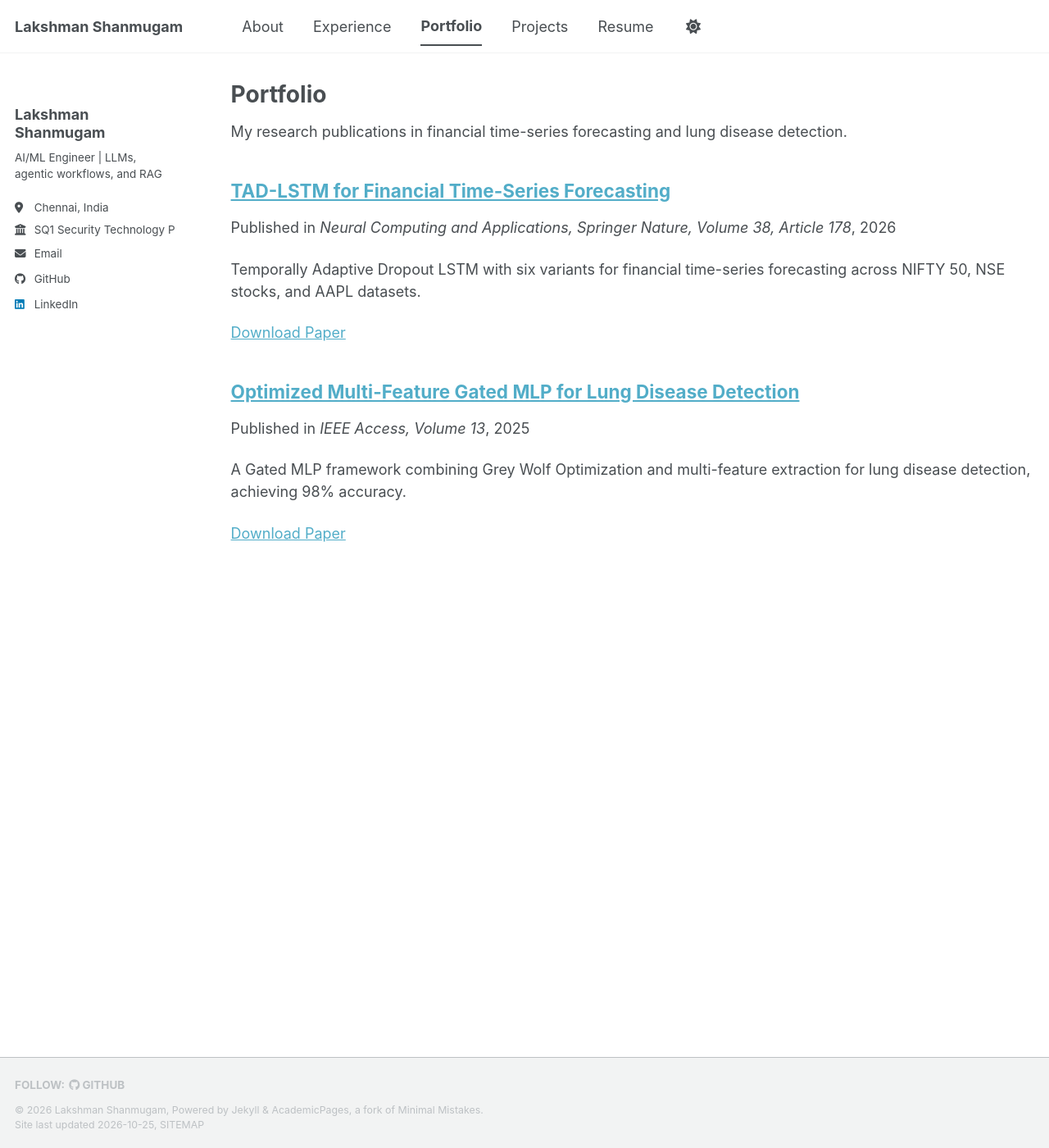
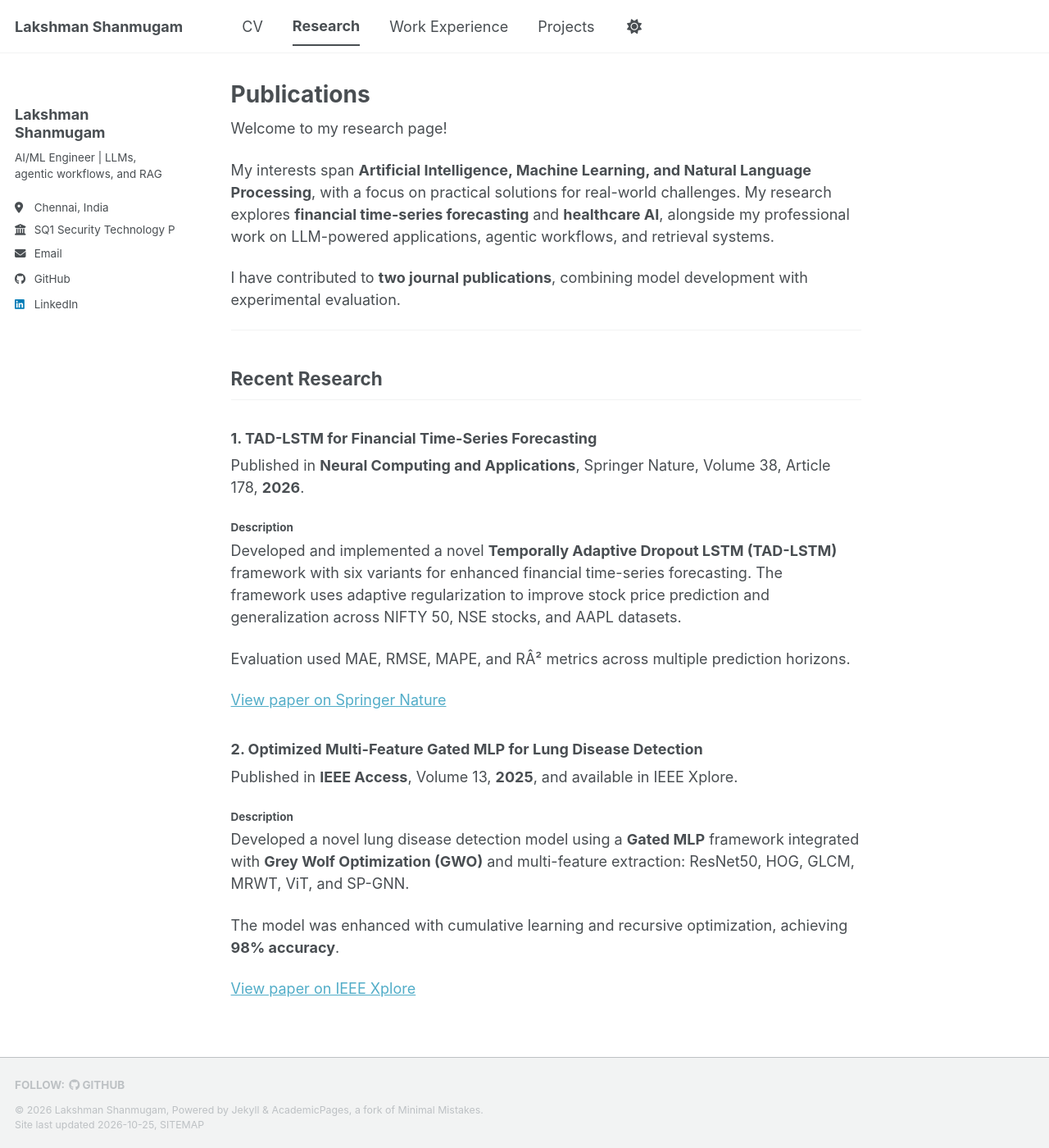
Before and after one commit to LakshmanS27/LakshmanS27.github.io, a Jekyll site: the page built from _pages/portfolio.html, in a window 1280 px wide and 1400 px high. Shown: the whole window at 82% size. Built offline with Jekyll 4.4.1, drawn with Linux system fonts in a browser that asks for light colours; a style sheet for code colours, icons or effects is not loaded.

Commit message:
updated 19:07

```diff
--- a/_data/navigation.yml
+++ b/_data/navigation.yml
@@ -1,11 +1,9 @@
 main:
-  - title: "About"
-    url: /
-  - title: "Experience"
+  - title: "CV"
+    url: /cv/
+  - title: "Research"
+    url: /research/
+  - title: "Work Experience"
     url: /experience/
-  - title: "Portfolio"
-    url: /portfolio/
   - title: "Projects"
     url: /projects/
-  - title: "Resume"
-    url: /cv/
--- a/_pages/experience.md
+++ b/_pages/experience.md
@@ -1,6 +1,6 @@
 ---
 layout: single
-title: "Experience"
+title: "Work Experience"
 permalink: /experience/
 author_profile: true
 ---
--- a/_pages/portfolio.html
+++ b/_pages/portfolio.html
@@ -1,13 +1,26 @@
 ---
-layout: archive
-title: "Portfolio"
-permalink: /portfolio/
+layout: single
+title: "Publications"
+permalink: /research/
 author_profile: true
+redirect_from:
+  - /portfolio/
+excerpt: "Lakshman Shanmugam's research in financial time-series forecasting and lung disease detection."
 ---
 
-<p>My research publications in financial time-series forecasting and lung disease detection.</p>
+<p>Welcome to my research page!</p>
 
-{% include base_path %}
-{% for post in site.publications reversed %}
-  {% include archive-single.html %}
+<p>My interests span <strong>Artificial Intelligence, Machine Learning, and Natural Language Processing</strong>, with a focus on practical solutions for real-world challenges. My research explores <strong>financial time-series forecasting</strong> and <strong>healthcare AI</strong>, alongside my professional work on LLM-powered applications, agentic workflows, and retrieval systems.</p>
+
+<p>I have contributed to <strong>two journal publications</strong>, combining model development with experimental evaluation.</p>
+
+<hr>
+
+<h2>Recent Research</h2>
+
+{% for publication in site.publications reversed %}
+<section aria-labelledby="research-{{ forloop.index }}">
+  <h3 id="research-{{ forloop.index }}">{{ forloop.index }}. {{ publication.title }}</h3>
+  {{ publication.content | markdownify }}
+</section>
 {% endfor %}
--- a/_publications/gated-mlp-lung-disease.md
+++ b/_publications/gated-mlp-lung-disease.md
@@ -12,6 +12,8 @@ share: false
 
 Published in **IEEE Access**, Volume 13, **2025**, and available in IEEE Xplore.
 
+#### Description
+
 Developed a novel lung disease detection model using a **Gated MLP** framework integrated with **Grey Wolf Optimization (GWO)** and multi-feature extraction: ResNet50, HOG, GLCM, MRWT, ViT, and SP-GNN.
 
 The model was enhanced with cumulative learning and recursive optimization, achieving **98% accuracy**.
--- a/_publications/tad-lstm.md
+++ b/_publications/tad-lstm.md
@@ -12,8 +12,10 @@ share: false
 
 Published in **Neural Computing and Applications**, Springer Nature, Volume 38, Article 178, **2026**.
 
+#### Description
+
 Developed and implemented a novel **Temporally Adaptive Dropout LSTM (TAD-LSTM)** framework with six variants for enhanced financial time-series forecasting. The framework uses adaptive regularization to improve stock price prediction and generalization across NIFTY 50, NSE stocks, and AAPL datasets.
 
-Evaluation used MAE, RMSE, MAPE, and R² metrics across multiple prediction horizons.
+Evaluation used MAE, RMSE, MAPE, and RÂ² metrics across multiple prediction horizons.
 
 [View paper on Springer Nature](https://link.springer.com/article/10.1007/s00521-026-12065-4)
```
Also changed, not shown: _pages/about.md (+3 -3 lines).
